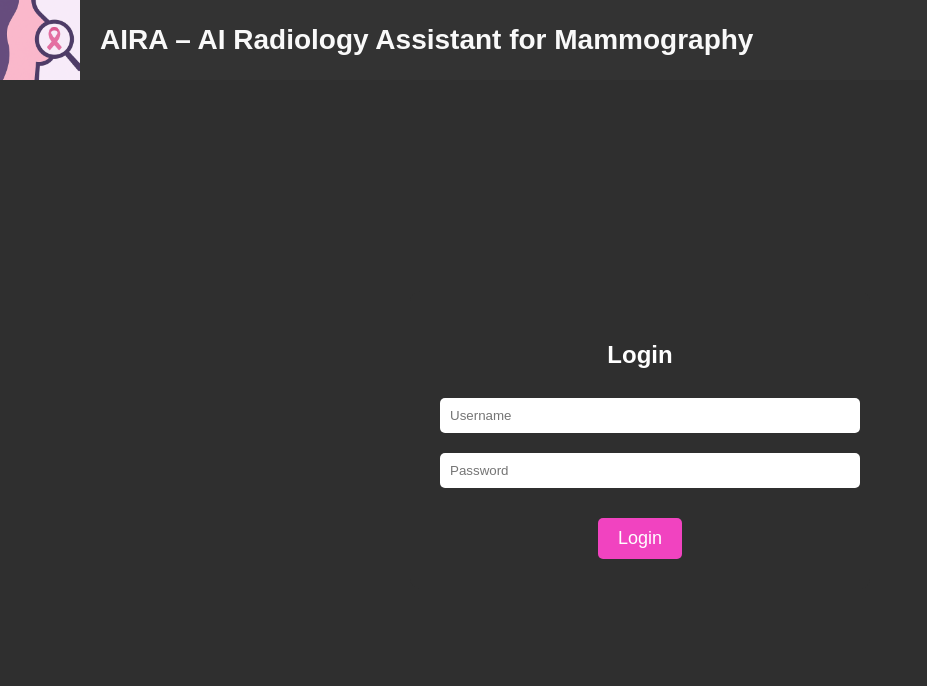
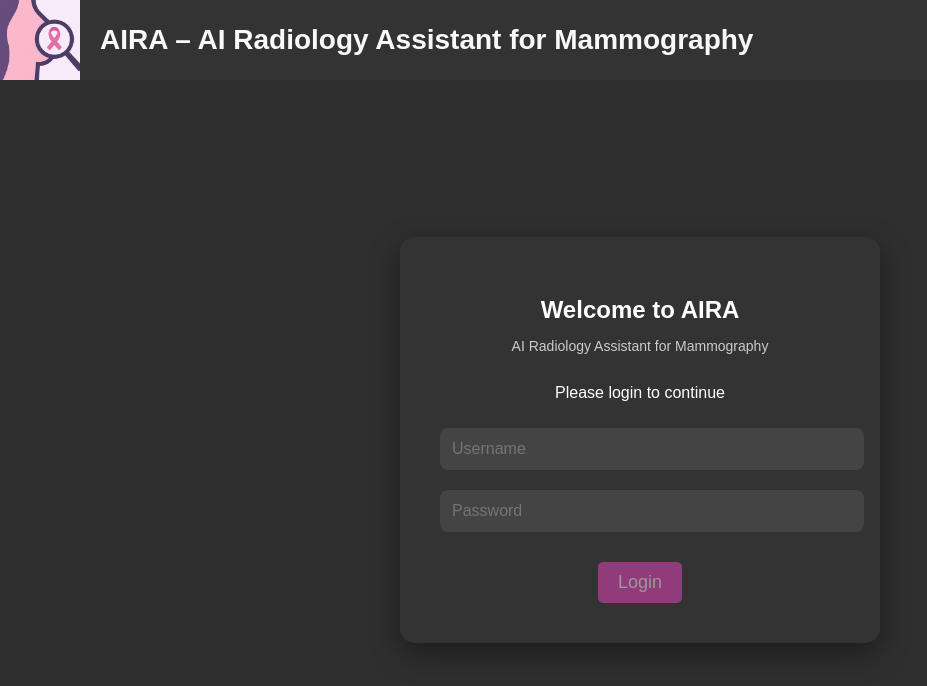
Before and after one commit to QendresaVisoka/AIRA, a React (Create React App) app in the folder client/: page / in a window 1280 px wide. Shown: the top 686 px of the page, without its empty margins (0-927 px from the left). Built offline with nearby package versions, Linux system fonts and the light colour scheme.

Commit message:
Refactor login page styles and enhance error message clarity

```diff
--- a/client/src/App.css
+++ b/client/src/App.css
@@ -167,7 +167,8 @@ button:hover {
 }
 
 button:disabled {
-  background-color: #d6d6d6;
+  opacity: 0.5;
+  pointer-events: none;
   cursor: not-allowed;
 }
 
@@ -451,35 +452,47 @@ input:checked + .slider:before {
   display: block;
 }
 
-
-.login-container {
+.login-box {
+  background-color: #333;
+  padding: 40px;
+  border-radius: 15px;
+  box-shadow: 0 10px 30px rgba(0, 0, 0, 0.4);
+  text-align: center;
+  width: 100%;
   max-width: 400px;
-  margin: 100px auto;
-  padding: 30px;
-  background: #2f2f2f;
-  border-radius: 10px;
-  color: white;
-  text-align: center;
+  margin: 40px auto;
 }
 
-.login-form input {
-  width: 100%;
-  padding: 10px;
-  margin: 10px 0;
-  border-radius: 5px;
-  border: none;
+.login-box h2 {
+  color: #ffffff;
+  margin-bottom: 10px;
 }
 
-.login-form button {
-  padding: 10px 20px;
-  background-color: #f143c0;
-  color: white;
-  border: none;
-  border-radius: 5px;
-  cursor: pointer;
+.subtitle {
+  color: #ccc;
+  font-size: 14px;
+  margin-bottom: 30px;
 }
 
+
+.login-box form input {
+  width: 100%;
+  padding: 12px;
+  margin: 10px 0;
+  background: #444;
+  border: none;
+  border-radius: 8px;
+  color: white;
+  font-size: 16px;
+}
+
+.login-box form input:focus {
+  outline: 2px solid #f143c0;
+}
+
+
 .error-message {
-  color: #ff6565;
+  color: #ff6b6b;
   font-size: 14px;
+  margin-top: 10px;
 }
--- a/client/src/Components/LoginPage.js
+++ b/client/src/Components/LoginPage.js
@@ -7,22 +7,23 @@ const LoginPage = () => {
   const [error, setError] = useState('');
   const navigate = useNavigate();
 
-  const handleLogin = async (e) => {
+  const handleLogin = (e) => {
     e.preventDefault();
 
-    // Simple mock login (replace this with real API call)
     if (username === 'admin' && password === 'AIRA') {
       setError('');
       navigate('/upload');
     } else {
-      setError('Invalid credentials');
+      setError('Invalid credentials. Try "admin" / "AIRA"');
     }
   };
 
   return (
-    <div className="login-container">
-      <h2>Login</h2>
-      <form className="login-form" onSubmit={handleLogin}>
+    <div className="login-box">
+      <h2>Welcome to AIRA</h2>
+      <p className="subtitle">AI Radiology Assistant for Mammography</p>
+        <p className="description">Please login to continue</p>
+      <form onSubmit={handleLogin}>
         <input
           type="text"
           placeholder="Username"
@@ -41,7 +42,11 @@ const LoginPage = () => {
 
         {error && <p className="error-message">{error}</p>}
 
-        <button type="submit">Login</button>
+        <button type="submit" disabled={!username || !password}>
+            Login
+        </button>
+
+
       </form>
     </div>
   );
```
